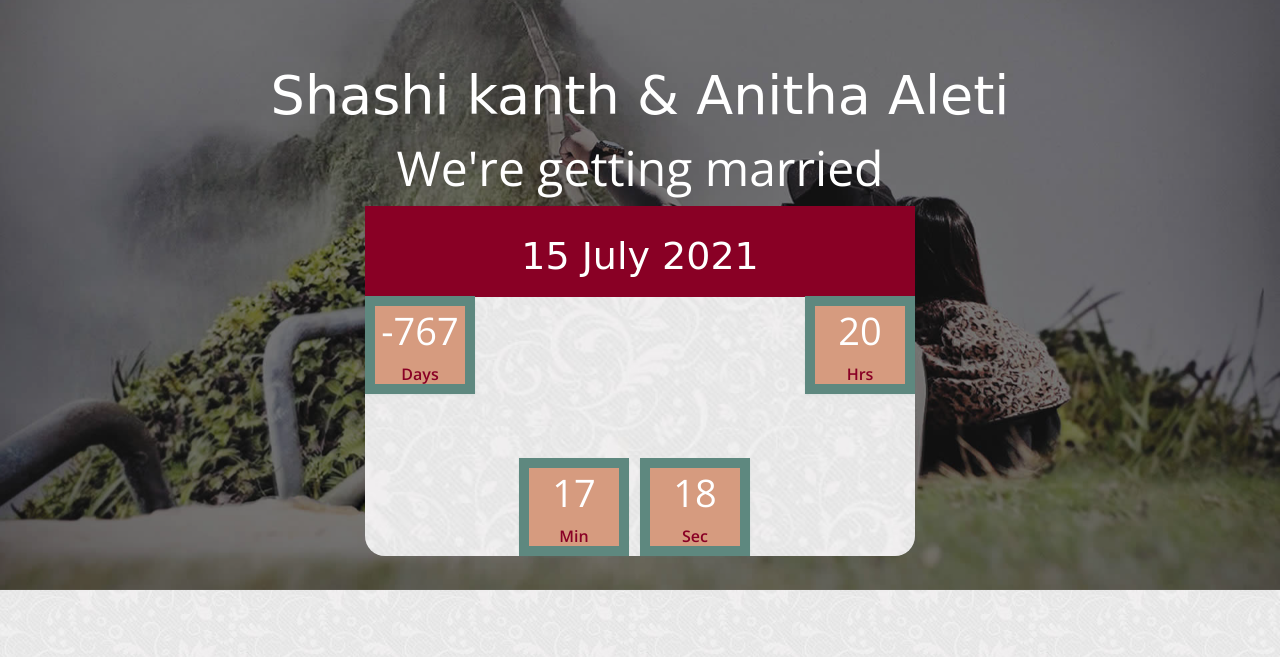
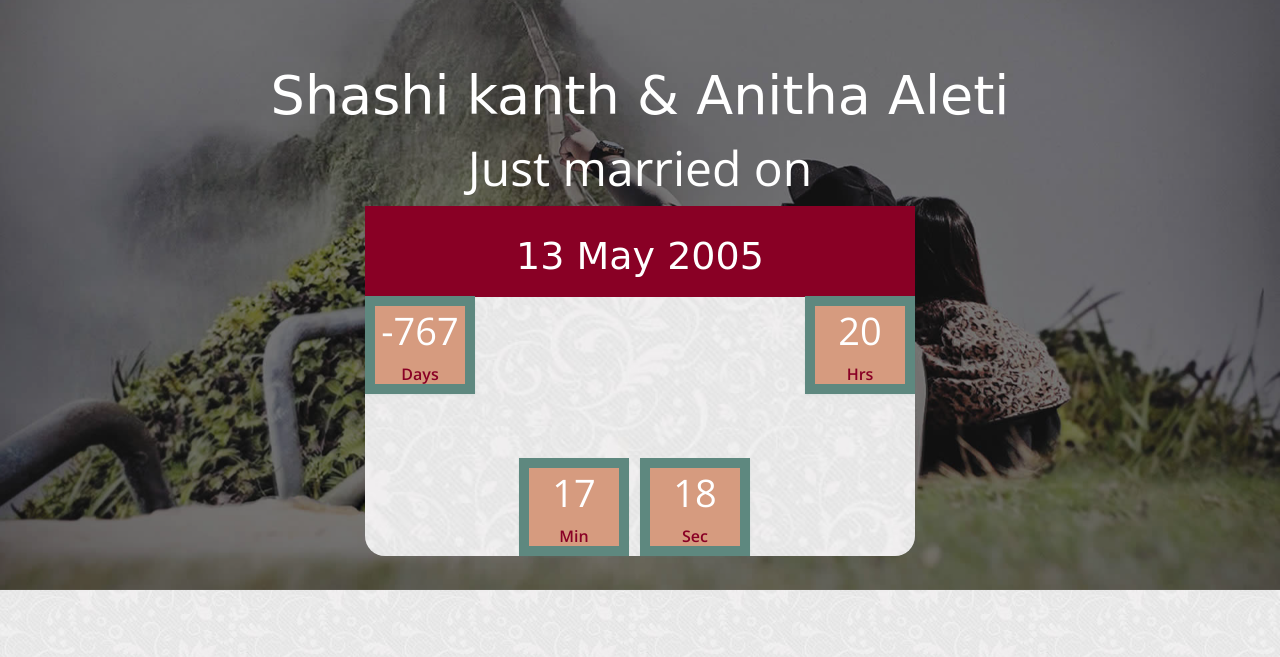
Before and after one commit to soppashashi/soppagitcode, a plain HTML site: page index.html in a window 1280 px wide. Shown: the part 77-734 px from the top of the page. Drawn offline with nearby package versions, Linux system fonts and the light colour scheme; a web font is replaced by a local one.

Commit message:
shashi modified3

```diff
--- a/index.html
+++ b/index.html
@@ -80,10 +80,10 @@
 		</ul>
 		<div class="lbox-details">
 			<h1>Shashi kanth  & Anitha Aleti</h1>
-			<h2>We're getting married</h3>
+			<h2>Just married on</h3>
 			<div class="countdown main-time clearfix">
 				<div id="timer">
-					<h3> 15 July 2021</h3>
+					<h3> 13 May 2005</h3>
 					<div id="days"></div>
 					<div id="hours"></div>
 					<div id="minutes"></div>
```
